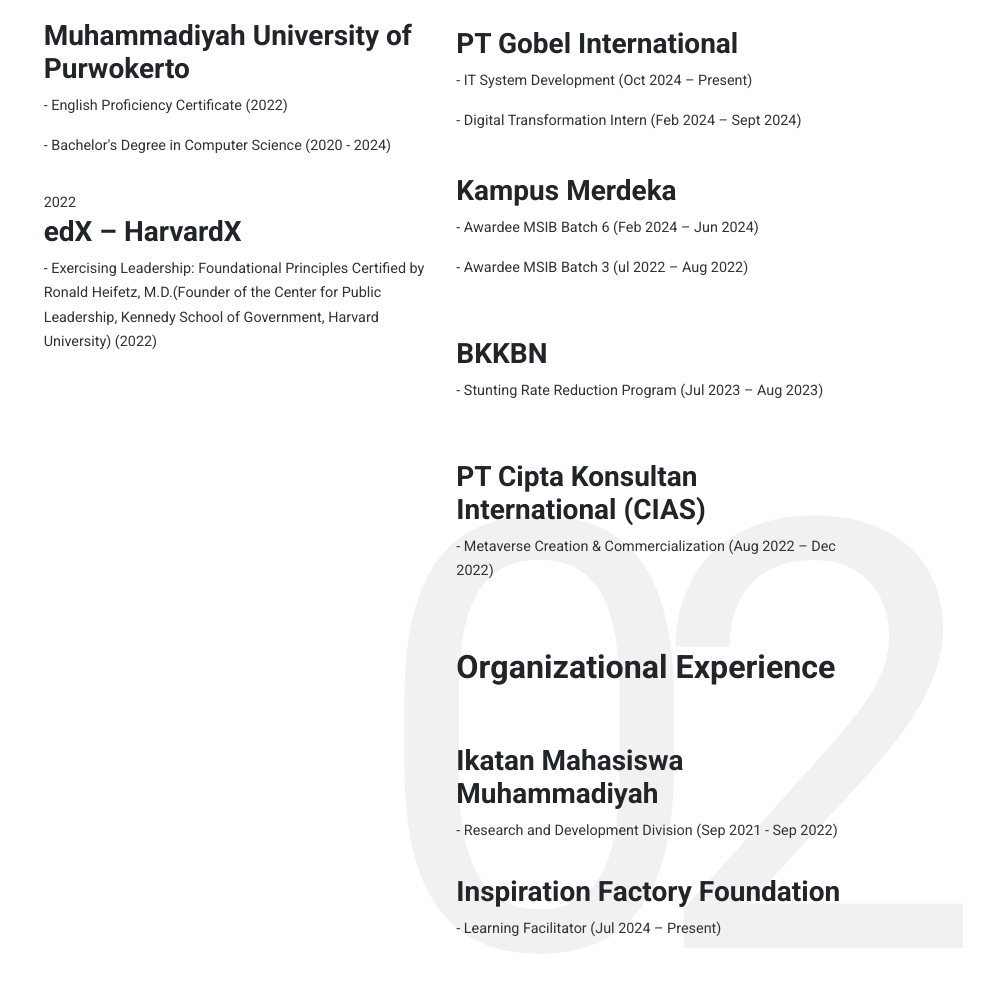
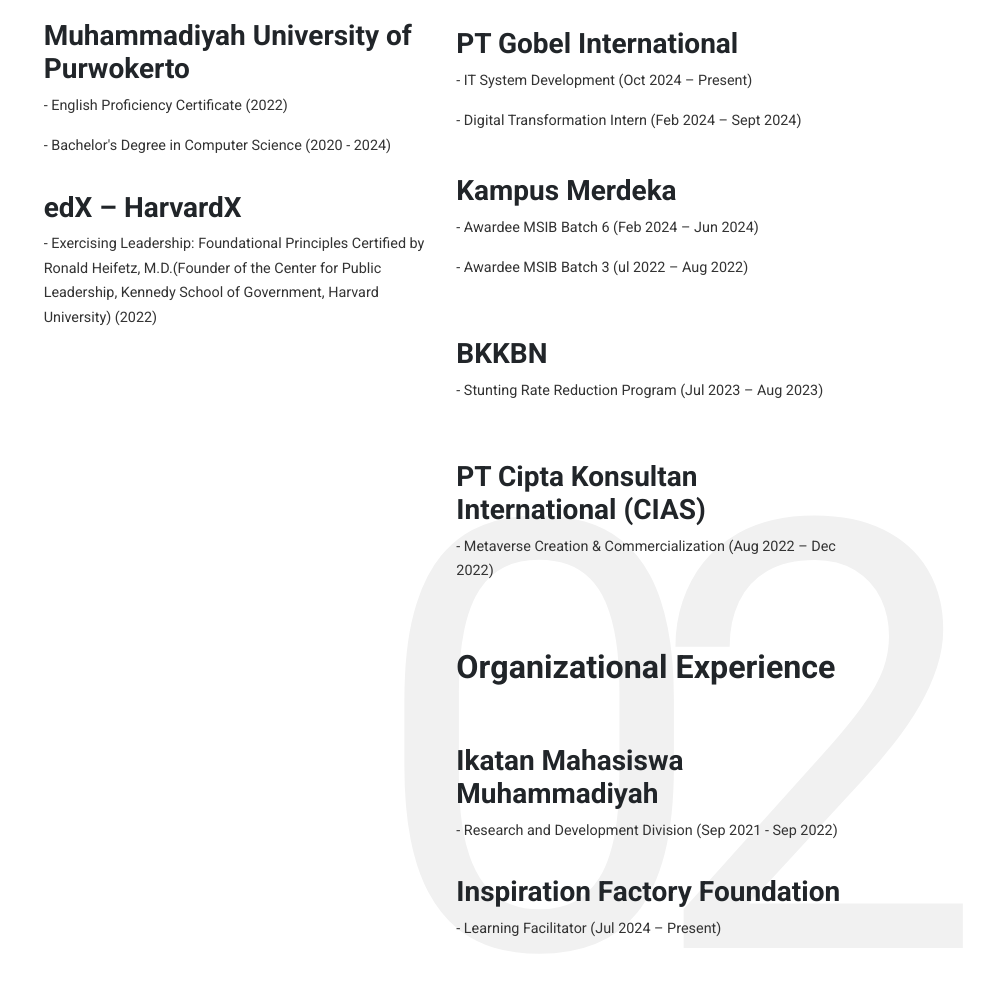
Before and after one commit to fathurrachman32/portfolio-fathur, a plain HTML site: page index.html in a window 1280 px wide. Shown: the part 924-1918 px from the top of the page, without its empty margins (299-1280 px from the left). Drawn offline with nearby package versions, Linux system fonts and the light colour scheme.

Commit message:
index.html

```diff
--- a/index.html
+++ b/index.html
@@ -205,7 +205,7 @@
                         <p>- Bachelor's Degree in Computer Science  (2020 - 2024)</p>
                     </div>
                     <div class="data-info" data-aos="fade-up" data-aos-delay="200">
-                        <span class="meta-date">2022</span>
+
                         <h3 class="info-title">edX – HarvardX</h3>
                         <p>- Exercising Leadership: Foundational Principles Certified by Ronald Heifetz, M.D.(Founder of the Center for Public Leadership, Kennedy School of Government, Harvard University) (2022)</p>
                     </div>
```
